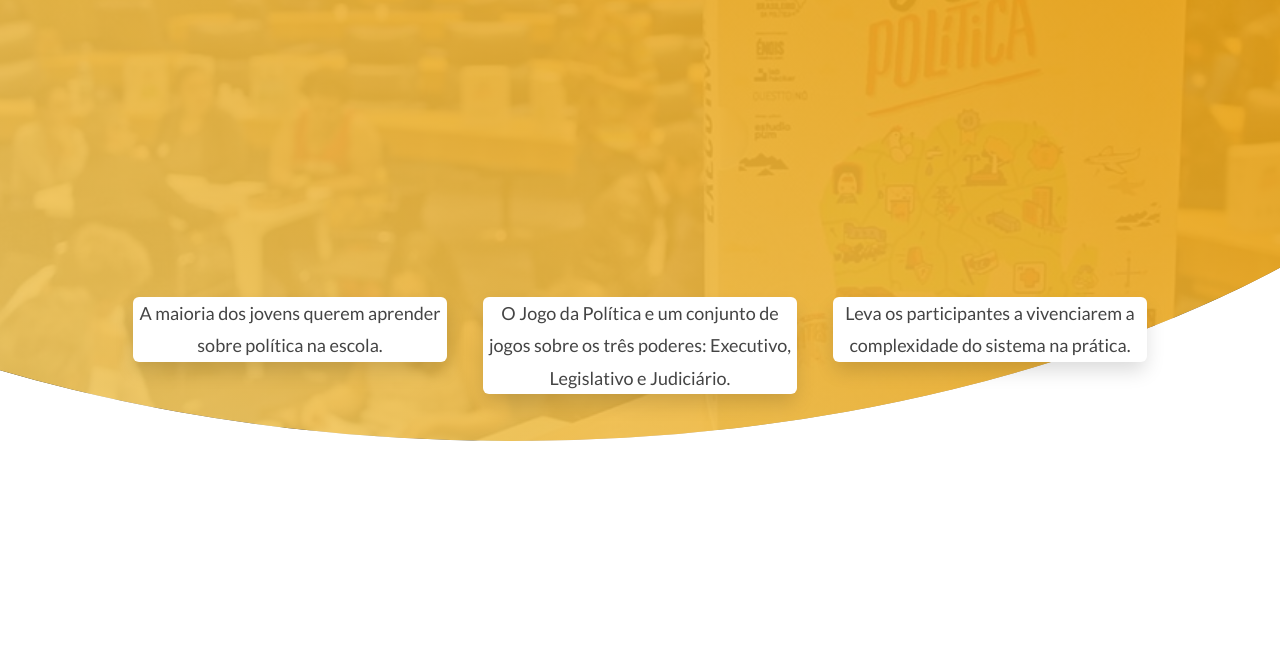
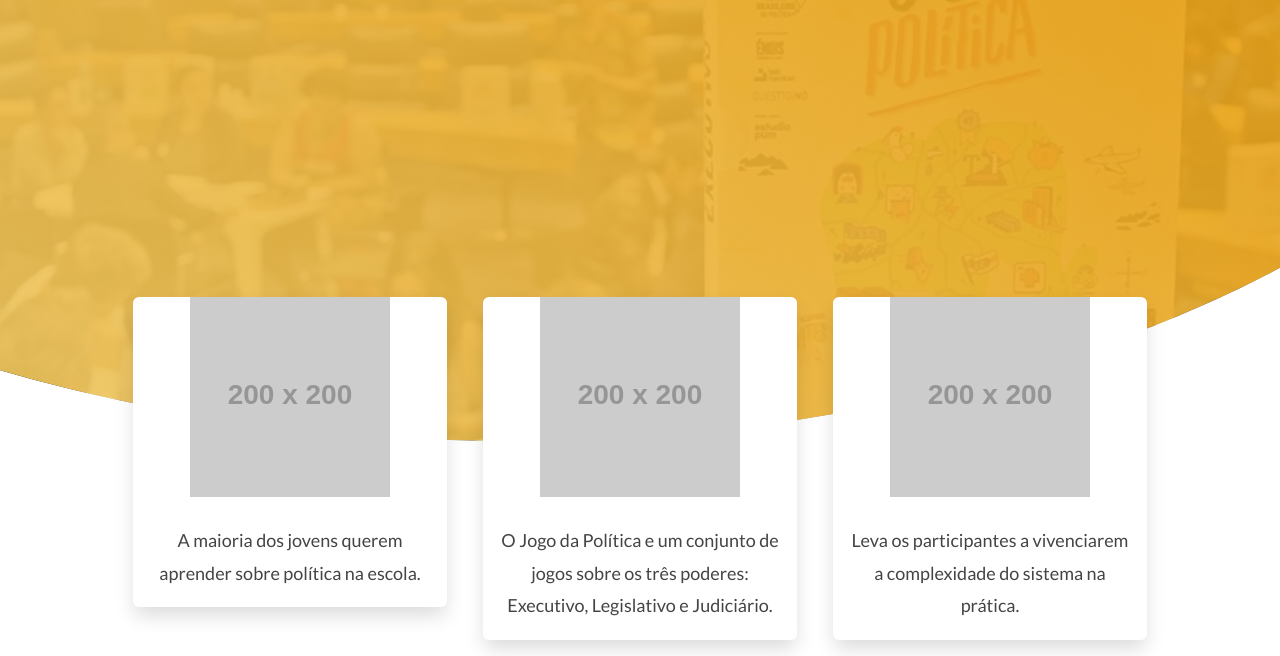
Before and after one commit to jogodapolitica/jogodapolitica.github.io, a website: page index.html in a window 1280 px wide. Shown: the part 319-975 px from the top of the page. Before the commit the page ends 800 px from the top, so only its background shows below. Drawn offline with Linux system fonts and the light colour scheme; placeholder pictures from the web are drawn by us; a web font is replaced by a local one.

Commit message:
Atualização de arquivo

```diff
--- a/index.html
+++ b/index.html
@@ -16,24 +16,31 @@
 			</h1>
 		</div>
 
-		<ul class="header__cards">
-			<div class="container">
-				<li class="grid-xs-12 grid-sm-4">
+		<ul class="header__cards container">
+			<li class="grid-xs-12 grid-sm-12 grid-md-4">
 				<div class="card">
+					<img class="card__icon" src="http://via.placeholder.com/200x200/ffffff/444444?text=ICON%20HERE" alt="icon placeholder">
+					<div class="card__body">
 						A maioria dos jovens querem aprender sobre política na escola.
 					</div>
+				</div>
 			</li>
-				<li class="grid-xs-12 grid-sm-4">
+			<li class="grid-xs-12 grid-sm-12 grid-md-4">
 				<div class="card">
+					<img class="card__icon" src="http://via.placeholder.com/200x200/ffffff/444444?text=ICON%20HERE" alt="icon placeholder">
+					<div class="card__body">
 						O Jogo da Política e um conjunto de jogos sobre os três poderes: Executivo, Legislativo e Judiciário.
 					</div>
+				</div>
 			</li>
-				<li class="grid-xs-12 grid-sm-4">
+			<li class="grid-xs-12 grid-sm-12 grid-md-4">
 				<div class="card">
+					<img class="card__icon" src="http://via.placeholder.com/200x200/ffffff/444444?text=ICON%20HERE" alt="icon placeholder">
+					<div class="card__body">
 						Leva os participantes a vivenciarem a complexidade do sistema na prática.
 					</div>
+				</div>
 			</li>
-			</div>
 		</ul>
 	</header>
 </body>
```
Lines whose indentation alone changed are shown as unchanged.
